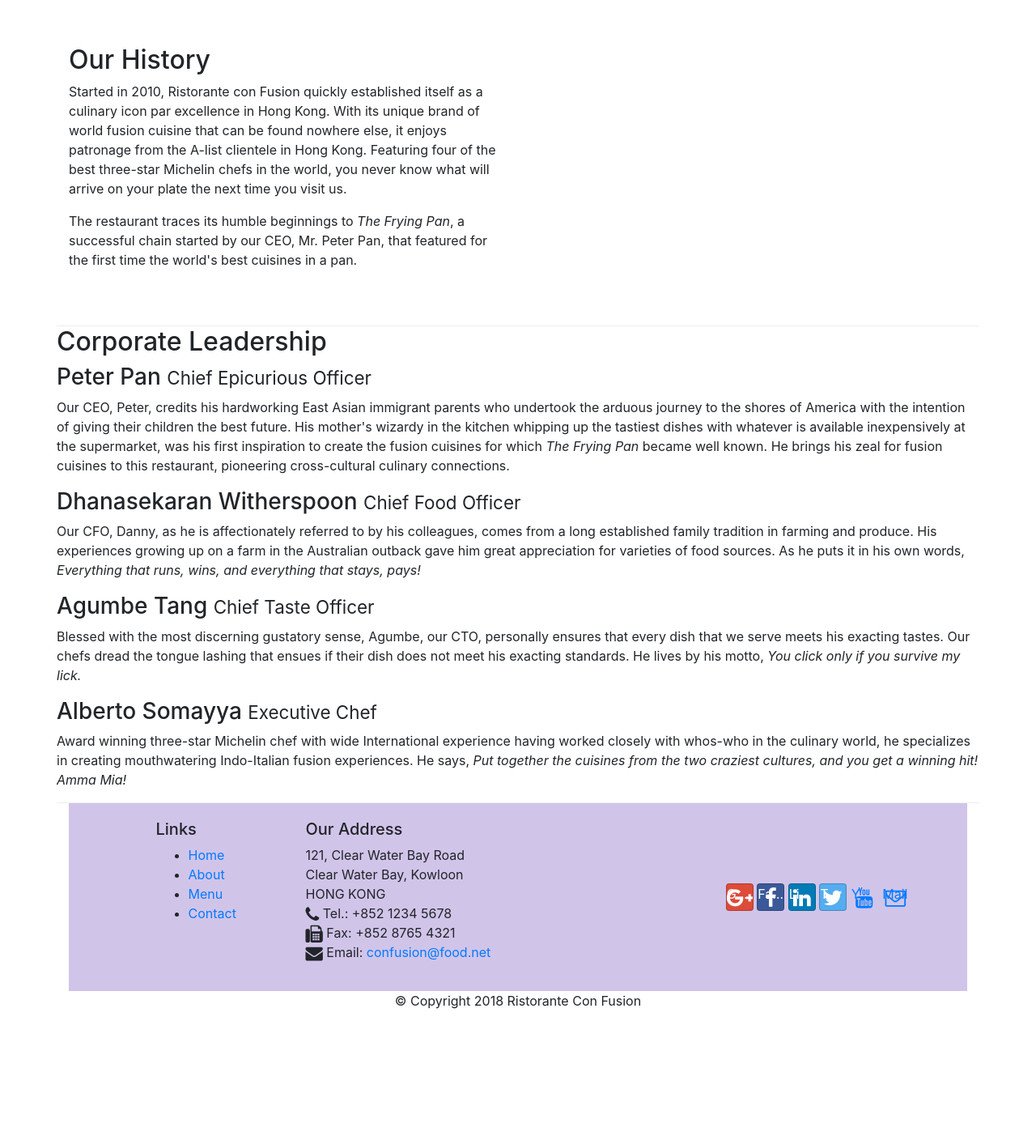
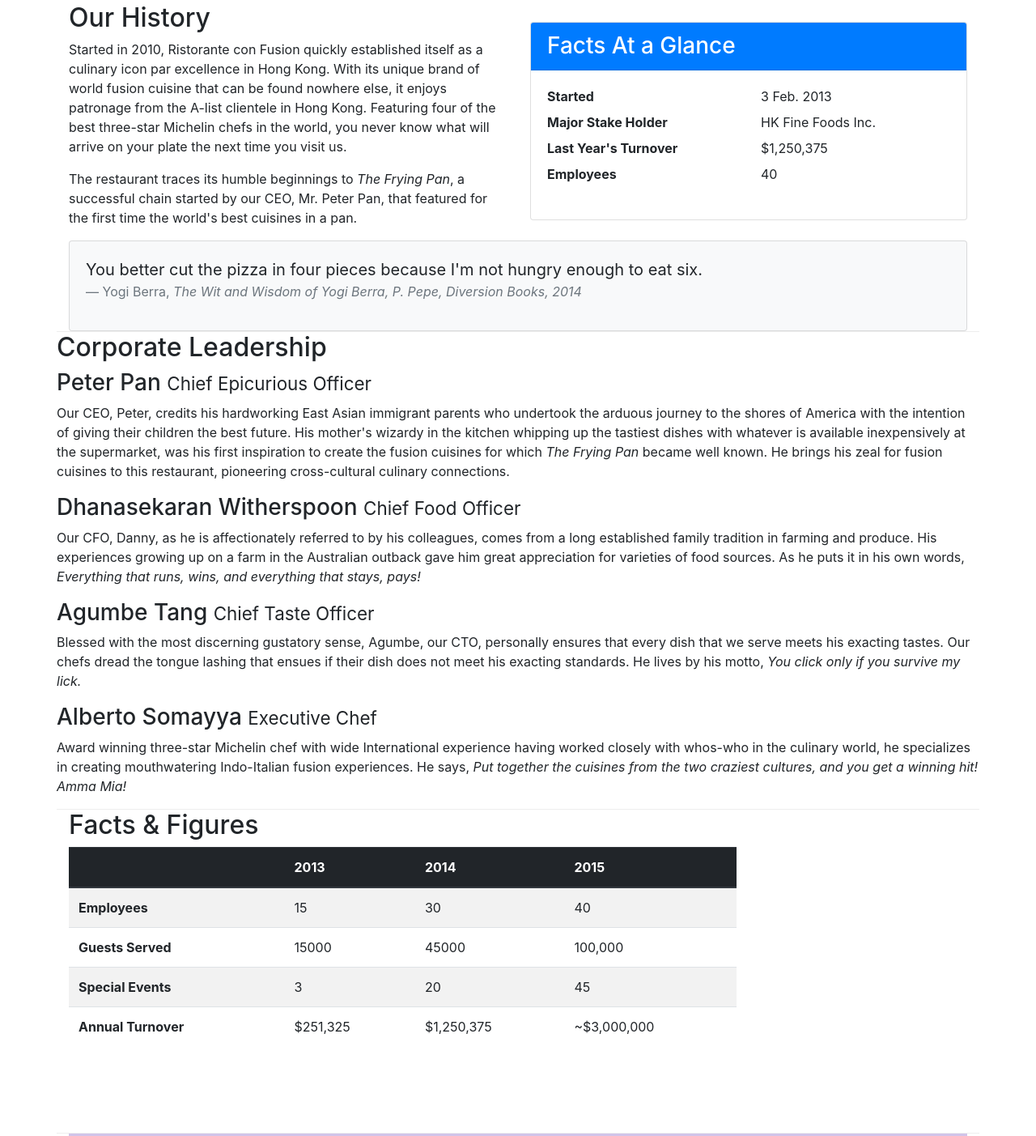
Before and after one commit to ipseekamalla1/fronend-coursera-assignement2, a website: page aboutus.html in a window 1280 px wide. Shown: the part 437-1840 px from the top of the page at 81% size. Before the commit the page ends 1701 px from the top, so only its background shows below. Drawn offline with nearby package versions, Linux system fonts and the light colour scheme.

Commit message:
Tables and Cards using Boostrap

```diff
--- a/aboutus.html
+++ b/aboutus.html
@@ -25,10 +25,14 @@
             <a class="navbar-brand mr-auto" href="#">Ristorante Con Fusion</a>
             <div class="collapse navbar-collapse" id="Navbar">
                 <ul class="navbar-nav mr-auto">
-                    <li class="nav-item active"><a class="nav-link" href="./index.html"> <span class="fa fa-home fa-lg"> </span> Home</a></li>
-                    <li class="nav-item"><a class="nav-link" href="#"> <span class="fa fa-info fa-lg"> </span> About</a></li>
-                    <li class="nav-item"><a class="nav-link" href="#"> <span class="fa fa-list fa-lg"> </span> Menu</a></li>
-                    <li class="nav-item"><a class="nav-link" href="./contactus.html"> <span class="fa fa-address-card fa-lg"></span> Contact</a></li>
+                    <li class="nav-item active"><a class="nav-link" href="./index.html"> <span class="fa fa-home fa-lg">
+                            </span> Home</a></li>
+                    <li class="nav-item"><a class="nav-link" href="#"> <span class="fa fa-info fa-lg"> </span> About</a>
+                    </li>
+                    <li class="nav-item"><a class="nav-link" href="#"> <span class="fa fa-list fa-lg"> </span> Menu</a>
+                    </li>
+                    <li class="nav-item"><a class="nav-link" href="./contactus.html"> <span
+                                class="fa fa-address-card fa-lg"></span> Contact</a></li>
                 </ul>
             </div>
         </div>
@@ -70,7 +74,35 @@
                 <p>The restaurant traces its humble beginnings to <em>The Frying Pan</em>, a successful chain started by
                     our CEO, Mr. Peter Pan, that featured for the first time the world's best cuisines in a pan.</p>
             </div>
-
+            <div class="col-12 col-sm-6">
+                <div class="card">
+                    <h3 class="card-header bg-primary text-white">Facts At a Glance</h3>
+                    <div class="card-body">
+                        <dl class="row">
+                            <dt class="col-6">Started</dt>
+                            <dd class="col-6">3 Feb. 2013</dd>
+                            <dt class="col-6">Major Stake Holder</dt>
+                            <dd class="col-6">HK Fine Foods Inc.</dd>
+                            <dt class="col-6">Last Year's Turnover</dt>
+                            <dd class="col-6">$1,250,375</dd>
+                            <dt class="col-6">Employees</dt>
+                            <dd class="col-6">40</dd>
+                        </dl>
+                    </div>
+                </div>
+            </div>
+            <div class="col-12">
+                <div class="card card-body bg-light">
+                    <blockquote class="blockquote">
+                        <p class="mb-0">You better cut the pizza in four pieces because
+                            I'm not hungry enough to eat six.</p>
+                        <footer class="blockquote-footer">Yogi Berra,
+                            <cite title="Source Title">The Wit and Wisdom of Yogi Berra,
+                                P. Pepe, Diversion Books, 2014</cite>
+                        </footer>
+                    </blockquote>
+                </div>
+            </div>
         </div>
     </div>
 
@@ -105,6 +137,51 @@
                     whos-who in the culinary world, he specializes in creating mouthwatering Indo-Italian fusion
                     experiences. He says, <em>Put together the cuisines from the two craziest cultures, and you get a
                         winning hit! Amma Mia!</em></p>
+            </div>
+        </div>
+        <div class="row row-content">
+            <div class="col-12 col-sm-9">
+                <h2>Facts &amp; Figures</h2>
+                <div class="table-responsive">
+                    <table class="table table-striped">
+                        <thead class="thead-dark">
+                            <tr>
+                                <th>&nbsp;</th>
+                                <th>2013</th>
+                                <th>2014</th>
+                                <th>2015</th>
+                            </tr>
+                        </thead>
+                        <tbody>
+                            <tr>
+                                <th>Employees</th>
+                                <td>15</td>
+                                <td>30</td>
+                                <td>40</td>
+                            </tr>
+                            <tr>
+                                <th>Guests Served</th>
+                                <td>15000</td>
+                                <td>45000</td>
+                                <td>100,000</td>
+                            </tr>
+                            <tr>
+                                <th>Special Events</th>
+                                <td>3</td>
+                                <td>20</td>
+                                <td>45</td>
+                            </tr>
+                            <tr>
+                                <th>Annual Turnover</th>
+                                <td>$251,325</td>
+                                <td>$1,250,375</td>
+                                <td>~$3,000,000</td>
+                            </tr>
+                        </tbody>
+                    </table>
+                </div>
+            </div>
+            <div class="col-12 col-sm-3">
             </div>
         </div>
     </div>
```
